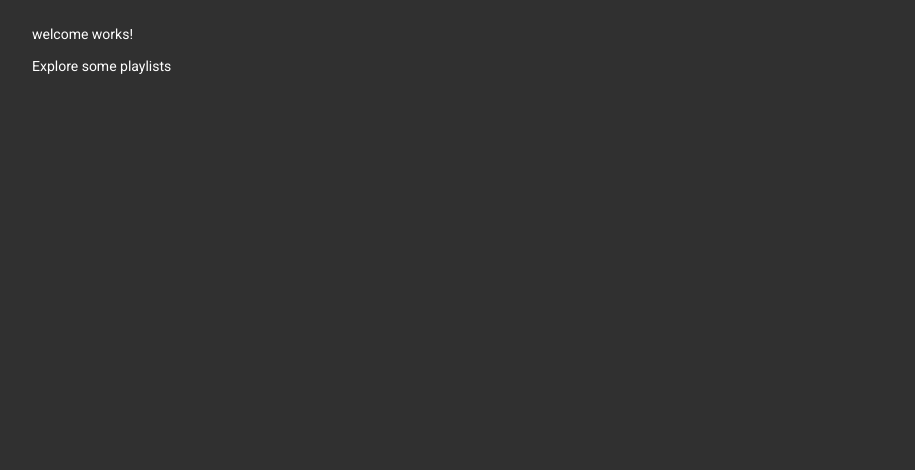
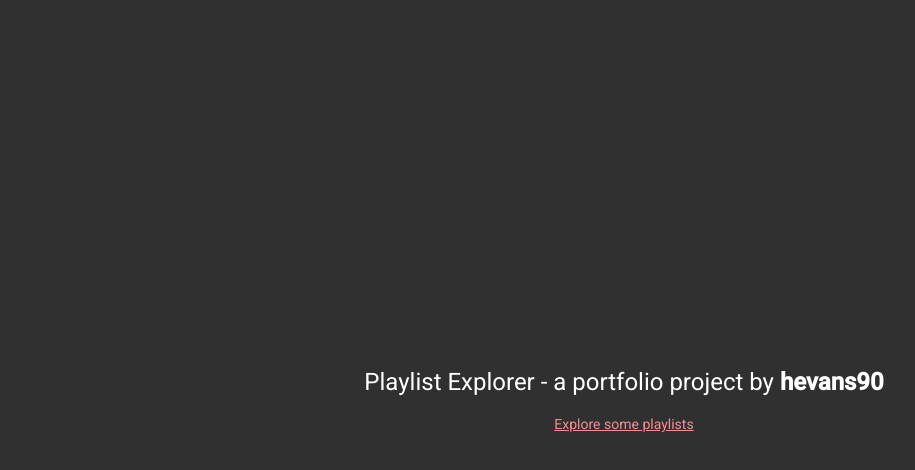
Before and after one commit to hevans90/playlist-explorer, an Angular app: page /welcome in a window 1280 px wide. Shown: the top 470 px of the page, without its empty margins (16-931 px from the left). Built offline with nearby package versions, Linux system fonts and the light colour scheme.

Commit message:
feat: better layout & typography

```diff
--- a/src/app/welcome/welcome.component.html
+++ b/src/app/welcome/welcome.component.html
@@ -1,2 +1,2 @@
-<p>welcome works!</p>
-<p routerLink="/search">Explore some playlists</p>
+<h1>Playlist Explorer - a portfolio project by <b>hevans90</b></h1>
+<a routerLink="/search">Explore some playlists</a>
--- a/src/app/welcome/welcome.component.scss
+++ b/src/app/welcome/welcome.component.scss
@@ -2,4 +2,6 @@
 
 :host {
   @include container;
+  align-items: center;
+  justify-content: center;
 }
--- a/src/styles.scss
+++ b/src/styles.scss
@@ -1,10 +1,6 @@
 /* You can add global styles to this file, and also import other style files */
 @import 'theme';
 
-html,
-body {
-  height: 100%;
-}
 body {
   margin: 24px;
 }
--- a/src/theming/_palettes.scss
+++ b/src/theming/_palettes.scss
@@ -67,5 +67,9 @@ $__accent: (
   )
 );
 
+$__accent-additional-keys: (
+  anchor: map-get($__accent, 500)
+);
+
 $primary: mat-palette($__primary);
-$accent: mat-palette($__accent);
+$accent: mat-palette(map-merge($__accent, $__accent-additional-keys));
--- a/src/theming/_theme.scss
+++ b/src/theming/_theme.scss
@@ -2,7 +2,8 @@
 // For more information: https://material.angular.io/guide/theming
 @import '~@angular/material/theming';
 @import 'palettes';
-@import 'body.theme';
+@import 'global/body.theme';
+@import 'global/typography.theme';
 
 // Include the common styles for Angular Material. We include this here so that you only
 // have to load a single css file for Angular Material in your app.
@@ -18,3 +19,4 @@ $theme: mat-dark-theme($primary, $accent, $warn);
 // Include theme styles for core and each component used in your app.
 @include angular-material-theme($theme);
 @include body-theme($theme);
+@include typography-theme($theme);
--- /dev/null
+++ b/src/theming/global/_typography.theme.scss
@@ -0,0 +1,12 @@
+@import '~@angular/material/theming';
+
+@mixin typography-theme($theme) {
+  $background: map-get($theme, background);
+  $foreground: map-get($theme, foreground);
+  $primary: map-get($theme, primary);
+  $accent: map-get($theme, accent);
+
+  a {
+    color: mat-color($accent, anchor);
+  }
+}
```
Also changed, not shown: src/theming/global/_body.theme.scss (renamed from src/theming/_body.theme.scss).
